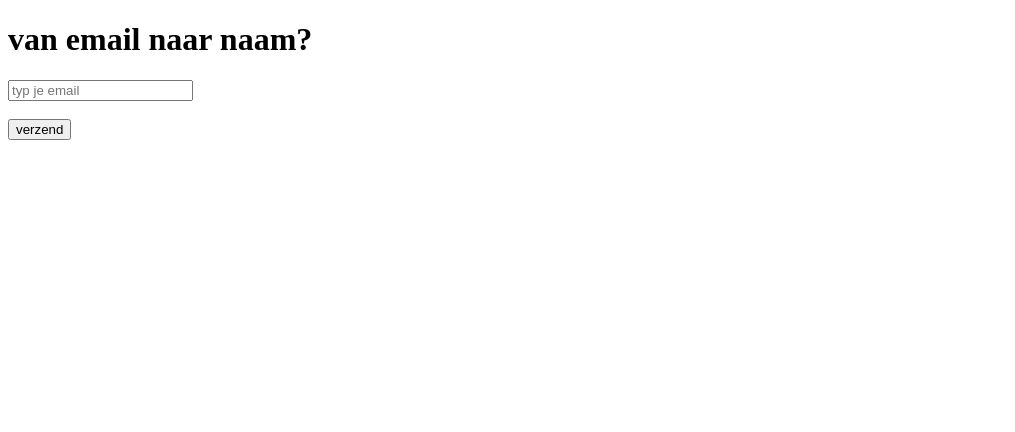
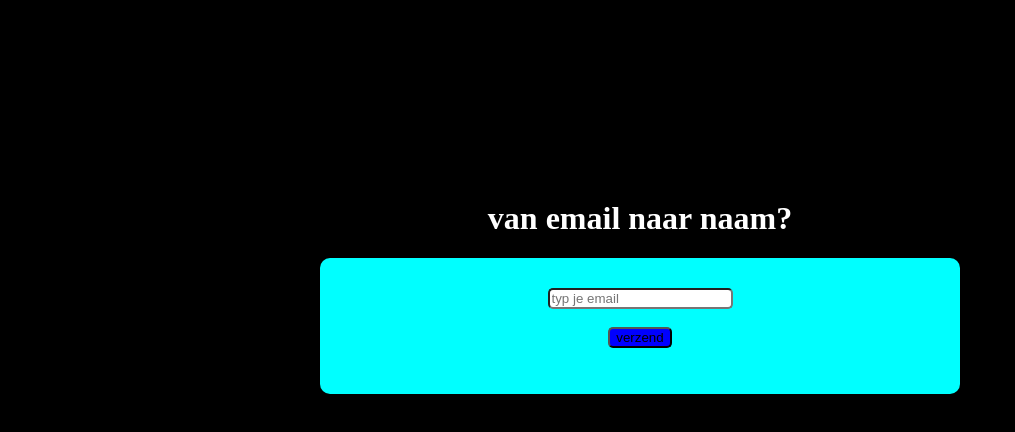
Before and after one commit to matteo-delbroek/van-email-naar-naam, a plain HTML site: page index.html in a window 1280 px wide. Shown: the whole page, without its empty margins (0-1015 px from the left). Drawn offline with Linux system fonts and the light colour scheme.

Commit message:
Update index.html

```diff
--- a/index.html
+++ b/index.html
@@ -4,7 +4,7 @@
     <meta charset="UTF-8">
     <meta name="viewport" content="width=device-width, initial-scale=1.0">
     <title>Document</title>
-    <link rel="stylesheet" href="if.css">
+    <link rel="stylesheet" href="e-mail_naam.css">
 </head>
 <body>
     <h1>van email naar naam?</h1>
```
